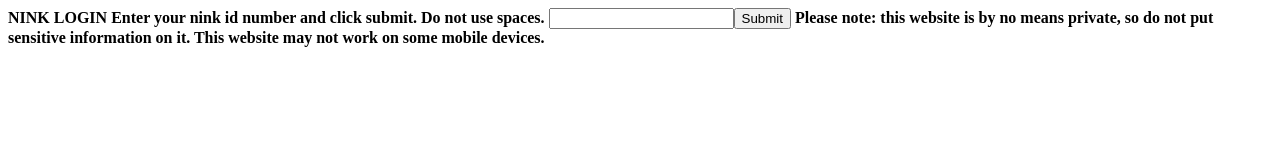
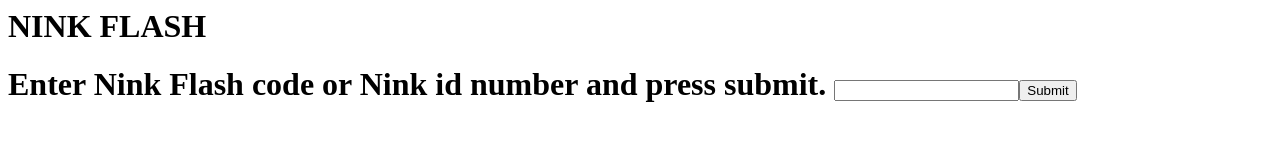
Before and after one commit to 76836/fluffy-palm-tree, a plain HTML site: page index.html in a window 1280 px wide. Drawn offline with Linux system fonts and the light colour scheme.

Commit message:
Update index.html

```diff
--- a/index.html
+++ b/index.html
@@ -1,6 +1,6 @@
-<b>NINK LOGIN<b>
+<h1>NINK FLASH<h1>
 
-Enter your nink id number and click submit. Do not use spaces.
+Enter Nink Flash code or Nink id number and press submit.
 
 <input id="test" type=text><button onclick="redirect()">Submit</button>
 
@@ -11,6 +11,3 @@ function redirect()
     window.location.href=url+"?Welcome_Nincompoop!"
   }
   </script>
-
-  Please note: this website is by no means private, so do not put sensitive information on it.
-  This website may not work on some mobile devices.
```
